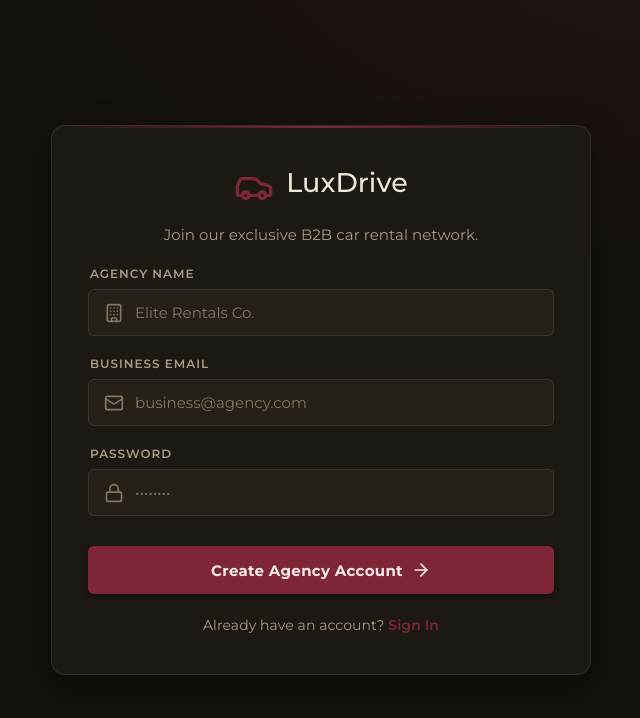
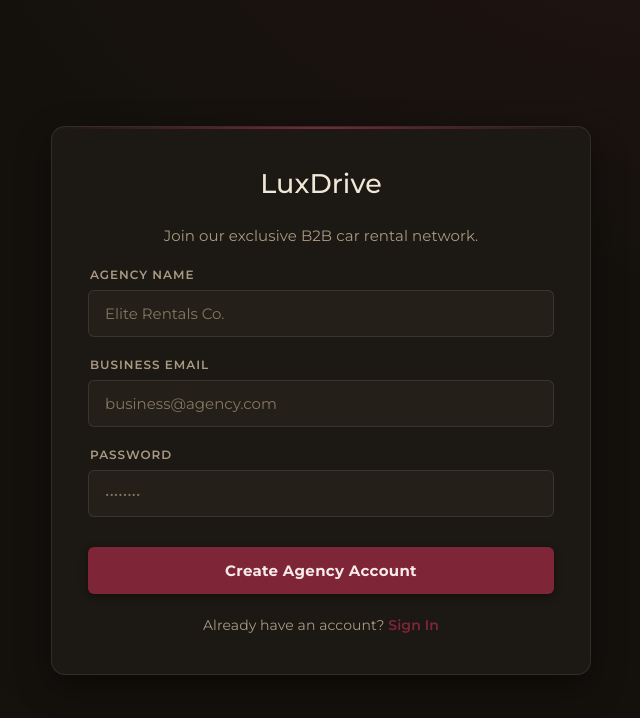
Before and after one commit to ahmadi-amine/automated-car-rental, a Next.js app in the folder frontend/: page /register in a window 1280 px wide. Shown: the top 718 px of the page, without its empty margins (319-959 px from the left). Built offline with nearby package versions, Linux system fonts and the light colour scheme.

Commit message:
Remove decorative icons from auth, landing, and admin pages

```diff
--- a/frontend/src/app/login/login.css
+++ b/frontend/src/app/login/login.css
@@ -92,7 +92,7 @@
 
 .input {
     width: 100%;
-    padding: 13px 14px 13px 46px;
+    padding: 13px 16px;
     background: var(--surface-2);
     border: 1px solid var(--border);
     border-radius: var(--radius);
--- a/frontend/src/app/register/page.tsx
+++ b/frontend/src/app/register/page.tsx
@@ -4,7 +4,7 @@ import React, { useState } from 'react';
 import { getApiUrl } from '@/utils/api';
 import { useRouter } from 'next/navigation';
 import Link from 'next/link';
-import { Car, Mail, Lock, Building, ArrowRight, Loader2, CheckCircle2 } from 'lucide-react';
+import { Loader2 } from 'lucide-react';
 import './register.css';
 
 export default function RegisterPage() {
@@ -57,7 +57,7 @@ export default function RegisterPage() {
         return (
             <div className="container">
                 <div className="registerCard glass successState">
-                    <CheckCircle2 size={64} className="successIcon" />
+                    <div className="successIcon" style={{ fontSize: '48px' }}>✓</div>
                     <h2>Registration Successful!</h2>
                     <p>Your agency account has been created and is now <strong>pending administrator approval</strong>.</p>
                     <p className="redirectNote">Redirecting to login in a few seconds...</p>
@@ -72,7 +72,6 @@ export default function RegisterPage() {
             <div className="registerCard glass">
                 <div className="header">
                     <div className="logo">
-                        <Car size={40} className="logoIcon" />
                         <span className="title">LuxDrive</span>
                     </div>
                     <p className="subtitle">Join our exclusive B2B car rental network.</p>
@@ -84,7 +83,6 @@ export default function RegisterPage() {
                     <div className="inputGroup">
                         <label className="label">Agency Name</label>
                         <div className="inputWrapper">
-                            <Building className="inputIcon" size={20} />
                             <input
                                 type="text"
                                 name="agencyName"
@@ -100,7 +98,6 @@ export default function RegisterPage() {
                     <div className="inputGroup">
                         <label className="label">Business Email</label>
                         <div className="inputWrapper">
-                            <Mail className="inputIcon" size={20} />
                             <input
                                 type="email"
                                 name="email"
@@ -116,7 +113,6 @@ export default function RegisterPage() {
                     <div className="inputGroup">
                         <label className="label">Password</label>
                         <div className="inputWrapper">
-                            <Lock className="inputIcon" size={20} />
                             <input
                                 type="password"
                                 name="password"
@@ -133,10 +129,7 @@ export default function RegisterPage() {
                         {isLoading ? (
                             <Loader2 className="animate-spin" size={20} />
                         ) : (
-                            <>
-                                Create Agency Account
-                                <ArrowRight size={20} />
-                            </>
+                            'Create Agency Account'
                         )}
                     </button>
                 </form>
--- a/frontend/src/app/register/register.css
+++ b/frontend/src/app/register/register.css
@@ -92,7 +92,7 @@
 
 .input {
     width: 100%;
-    padding: 13px 14px 13px 46px;
+    padding: 13px 16px;
     background: var(--surface-2);
     border: 1px solid var(--border);
     border-radius: var(--radius);
```
Also changed, not shown: frontend/src/app/login/page.tsx (+4 -10 lines), frontend/src/app/page.tsx (+2 -9 lines), frontend/src/components/AdminDashboard.tsx (+2 -7 lines).
